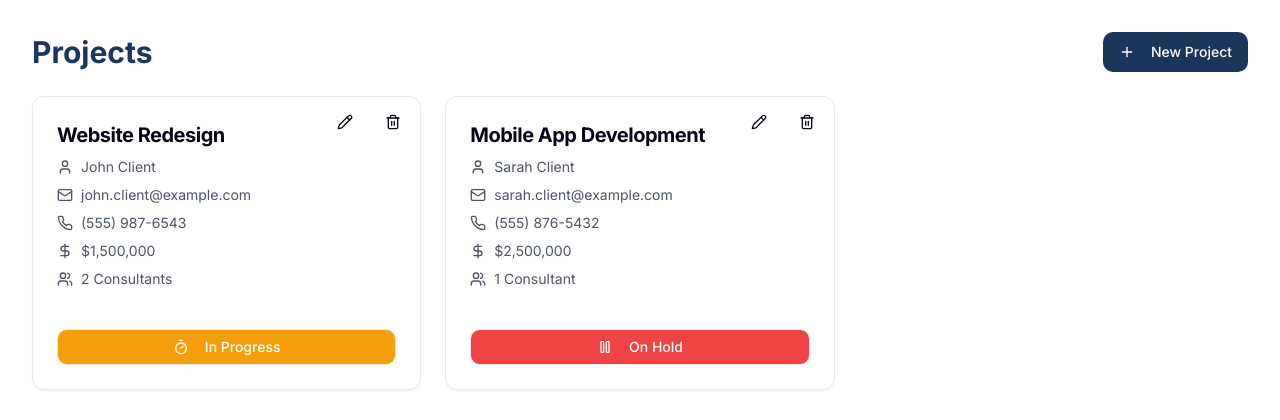
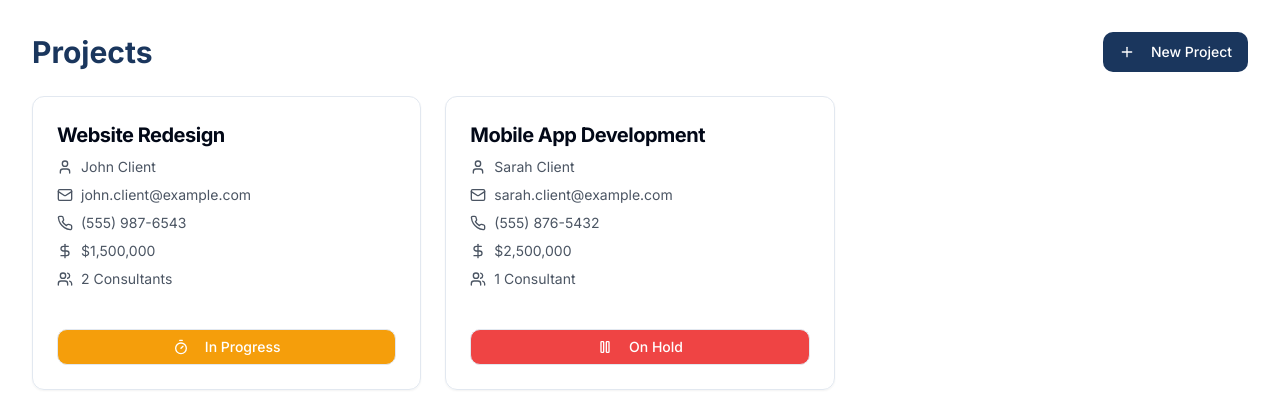
Before and after one commit to Boyang-Lin/hostudio-project-management, a React (Vite) app: page / in a window 1280 px wide. Shown: the top 420 px of the page. Built offline with nearby package versions, Linux system fonts and the light colour scheme.

Commit message:
Refactor button design for consistency
Updated the edit and delete buttons to match the design of the consultant card for a more cohesive user interface.
[skip gpt_engineer]

```diff
--- a/src/components/ProjectsList.tsx
+++ b/src/components/ProjectsList.tsx
@@ -57,21 +57,27 @@ export function ProjectsList({ projects, onProjectsChange, onNewProject }: Proje
       </div>
       <div className="grid grid-cols-1 md:grid-cols-2 lg:grid-cols-3 gap-6">
         {projects.map((project) => (
-          <div key={project.id} className="relative">
-            <div className="absolute top-2 right-2 z-10 flex items-center gap-2">
+          <div key={project.id} className="relative group">
+            <div className="absolute top-2 right-2 z-10 opacity-0 group-hover:opacity-100 transition-opacity flex gap-1">
               <Button
-                variant="ghost"
-                size="sm"
-                className="bg-white/90 hover:bg-white"
-                onClick={() => setEditingProject(project)}
+                size="icon"
+                variant="secondary"
+                className="h-8 w-8 bg-white/90 hover:bg-white shadow-sm"
+                onClick={(e) => {
+                  e.preventDefault();
+                  setEditingProject(project);
+                }}
               >
                 <Pencil className="h-4 w-4" />
               </Button>
               <Button
-                variant="ghost"
-                size="sm"
-                className="bg-white/90 hover:bg-white text-destructive hover:text-destructive"
-                onClick={() => setDeletingProject(project)}
+                size="icon"
+                variant="destructive"
+                className="h-8 w-8"
+                onClick={(e) => {
+                  e.preventDefault();
+                  setDeletingProject(project);
+                }}
               >
                 <Trash2 className="h-4 w-4" />
               </Button>
```
